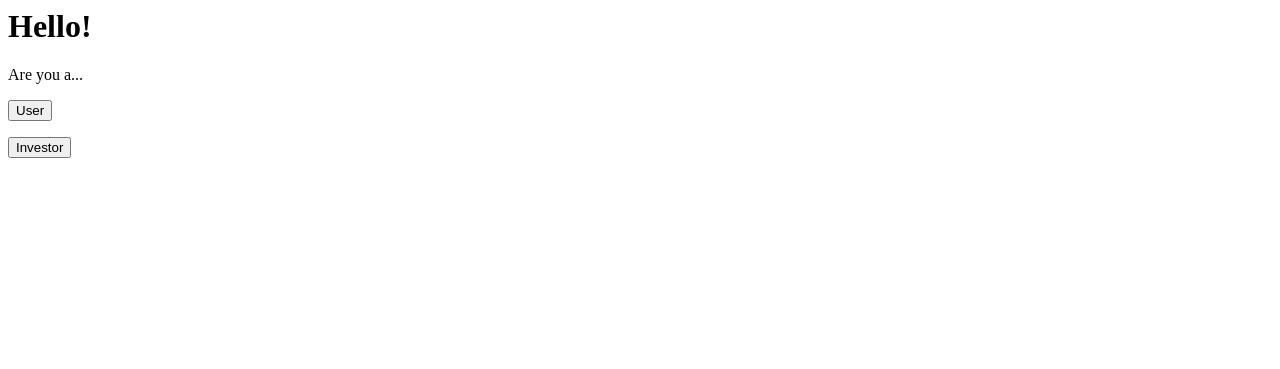
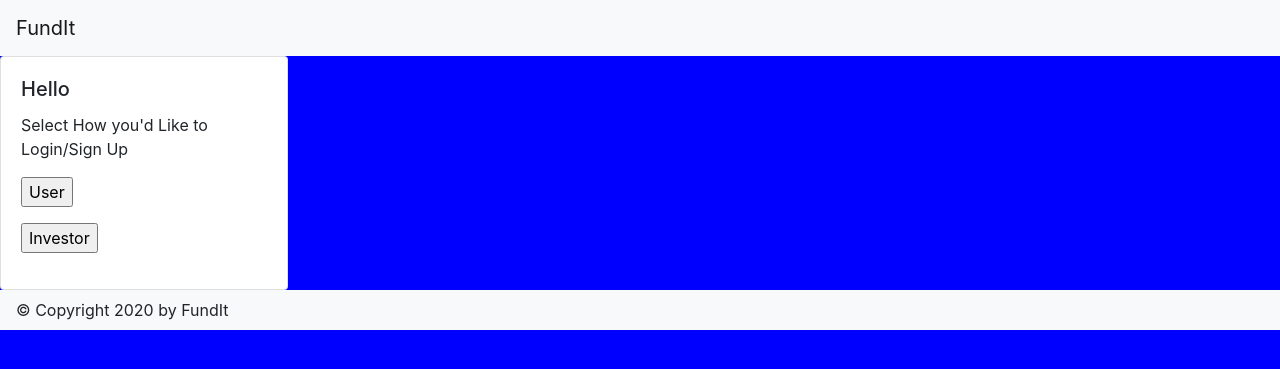
Before and after one commit to medha4/microlending, a Flask app: page / in a window 1280 px wide. Shown: the top 369 px of the page. Run offline with Flask 2, Linux system fonts and the light colour scheme; parts of the project's set-up code (start-up, migrations or seed data) failed here and were passed over; some libraries are stand-ins or nearby versions.

Commit message:
added css

```diff
--- a/templates/index.html
+++ b/templates/index.html
@@ -1,15 +1,52 @@
 <html>
+<link rel="stylesheet" href="https://maxcdn.bootstrapcdn.com/bootstrap/4.0.0/css/bootstrap.min.css" integrity="sha384-Gn5384xqQ1aoWXA+058RXPxPg6fy4IWvTNh0E263XmFcJlSAwiGgFAW/dAiS6JXm" crossorigin="anonymous">
+<script src="https://code.jquery.com/jquery-3.2.1.slim.min.js" integrity="sha384-KJ3o2DKtIkvYIK3UENzmM7KCkRr/rE9/Qpg6aAZGJwFDMVNA/GpGFF93hXpG5KkN" crossorigin="anonymous"></script>
+<script src="https://cdnjs.cloudflare.com/ajax/libs/popper.js/1.12.9/umd/popper.min.js" integrity="sha384-ApNbgh9B+Y1QKtv3Rn7W3mgPxhU9K/ScQsAP7hUibX39j7fakFPskvXusvfa0b4Q" crossorigin="anonymous"></script>
+<script src="https://maxcdn.bootstrapcdn.com/bootstrap/4.0.0/js/bootstrap.min.js" integrity="sha384-JZR6Spejh4U02d8jOt6vLEHfe/JQGiRRSQQxSfFWpi1MquVdAyjUar5+76PVCmYl" crossorigin="anonymous"></script>
+<link rel="stylesheet" href="/../static/css/style.css?q={{time}}" crossorigin="anonymous">
 <head>
 	<title>Welcome!</title>
+	<nav class="navbar navbar-expand-lg navbar-light bg-light">
+		<a class="navbar-brand" href="/index">FundIt</a>
+		<button class="navbar-toggler" type="button" data-toggle="collapse" data-target="#navbarNavAltMarkup" aria-controls="navbarNavAltMarkup" aria-expanded="false" aria-label="Toggle navigation">
+	    <span class="navbar-toggler-icon"></span>
+	  </button>
+		<div class="collapse navbar-collapse" id="navbarNavAltMarkup">
+			<div class="navbar-nav">
+
+			</div>
+		</div>
+	</nav>
 </head>
+
 <body>
-        <h1>Hello!</h1>
-        <p>Are you a...</p>
+	<div class="card" style="width: 18rem;">
+		<!-- <img class="card-img-top" src="..." alt="Card image cap"> -->
+		<div class="card-body">
+			<h5 class="card-title">Hello</h5>
+			<p class="card-text"> Select How you'd Like to Login/Sign Up
+			</p>
 			<form action="/userlogin">
 				<input type="submit" value="User"/>
         </form>
 				<form action="/investorlogin">
 					<input type="submit" value="Investor"/>
                     </form>
+			<!-- <a href="#" class="btn btn-primary">Go somewhere</a> -->
+		</div>
+	</div>
+
     </body>
+    <nav class="navbar navbar-expand-lg navbar-light bg-light" id = "footer">
+	<button class="navbar-toggler" type="button" data-toggle="collapse" data-target="#navbarNavAltMarkup" aria-controls="navbarNavAltMarkup" aria-expanded="false" aria-label="Toggle navigation">
+	    <span class="navbar-toggler-icon"></span>
+	  </button>
+	<div class="collapse navbar-collapse" id="navbarNavAltMarkup">
+		<div class="navbar-nav">
+&copy; Copyright 2020 by FundIt
+
+
+		</div>
+	</div>
+</nav>
 </html>
```
Also changed, not shown: templates/userhomepage.html (+14 -0 lines). Lines whose indentation alone changed are shown as unchanged.
